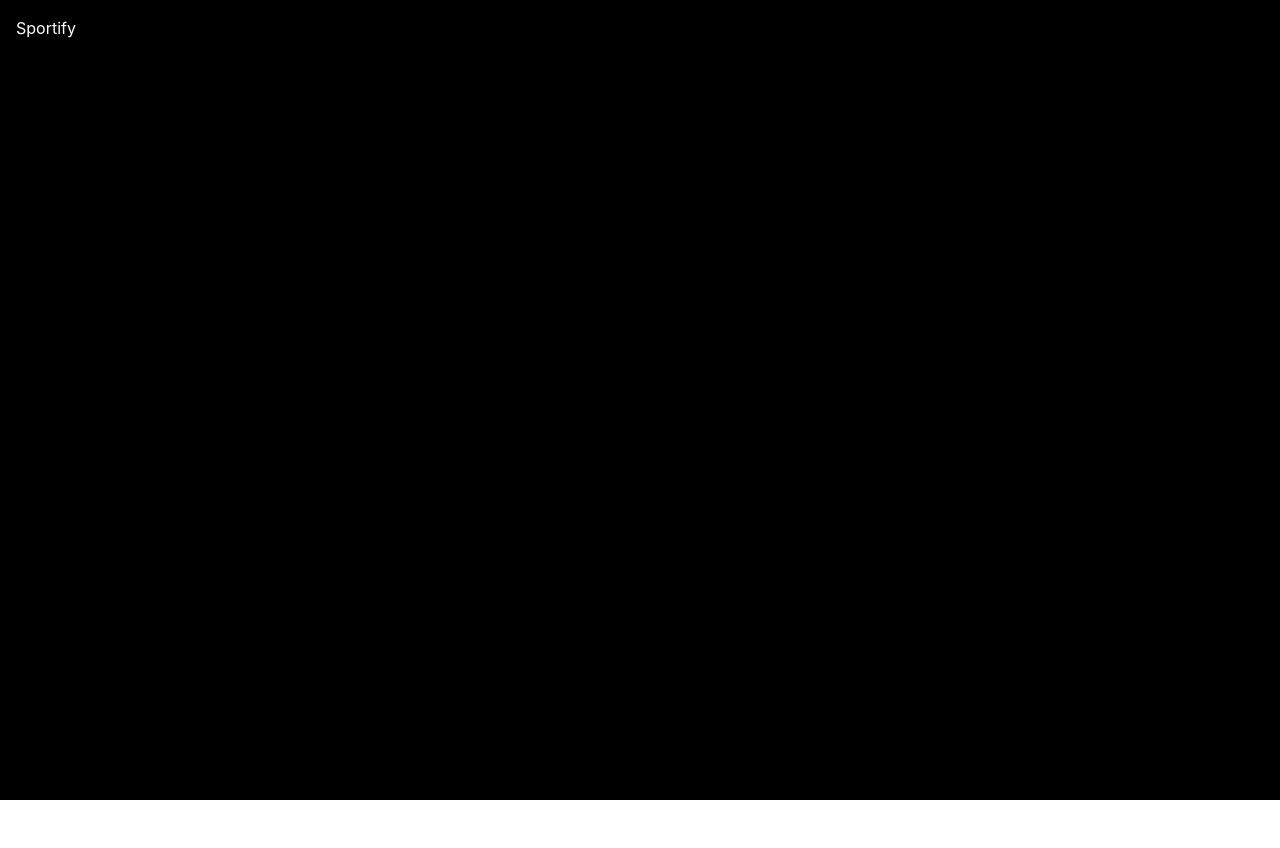
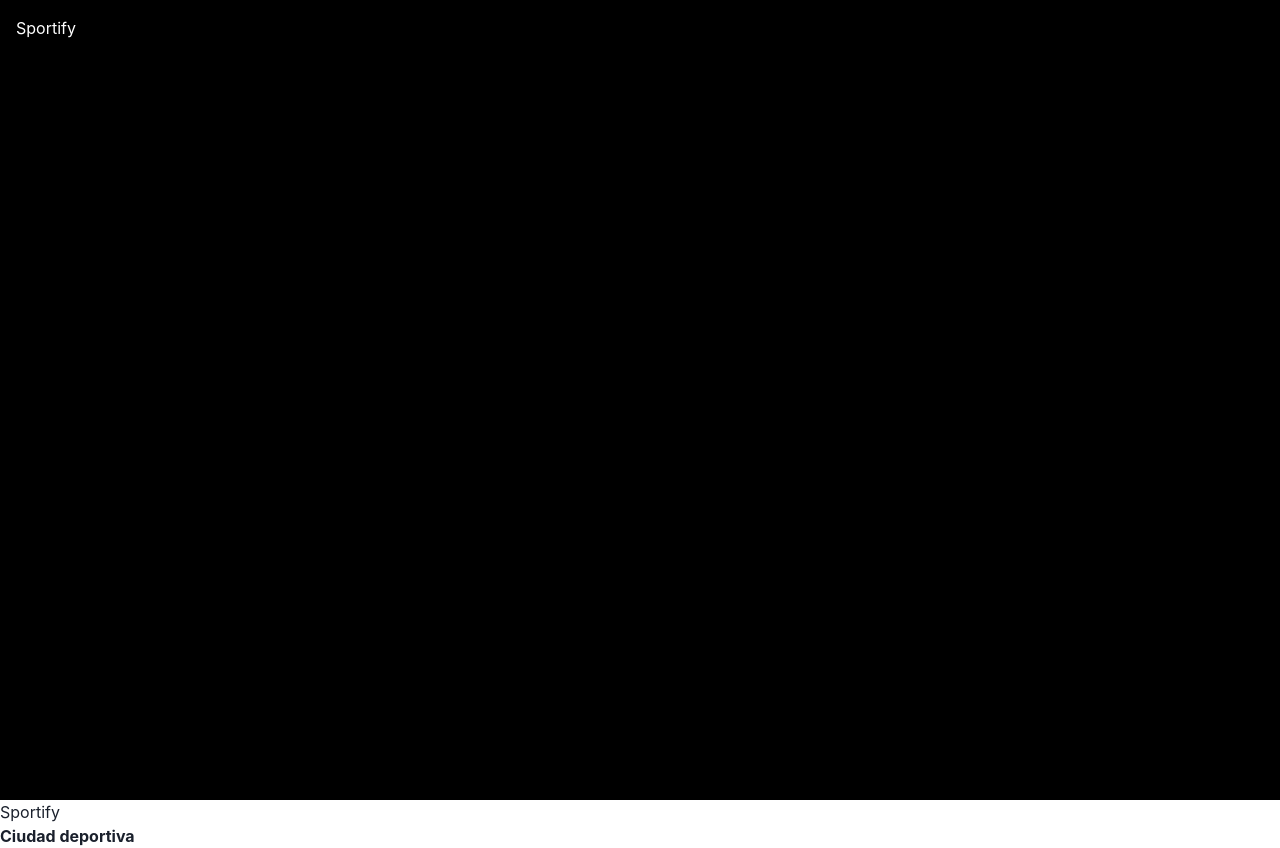
Before and after one commit to cristobalromanl/proyectoGPS, a Next.js app in the folder frontend/: page / in a window 1280 px wide. Before the commit the page ends 800 px from the top, so only its background shows below. Built offline with nearby package versions, Linux system fonts and the light colour scheme.

Commit message:
Mergeando backend y frontend

```diff
--- a/frontend/pages/_document.jsx
+++ b/frontend/pages/_document.jsx
@@ -9,6 +9,8 @@ export default function Document() {
       <body>
         <ColorModeScript initialColorMode={theme.config.initialColorMode} />
         <Main />
+        <h1>Sportify</h1>
+        <h2><b>Ciudad deportiva</b></h2>
         <NextScript />
       </body>
     </Html>
```
